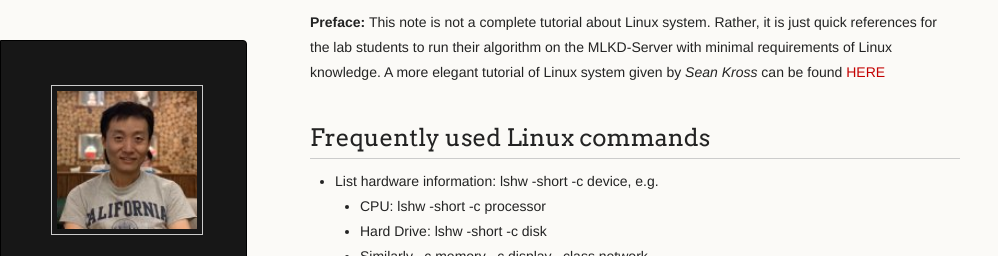
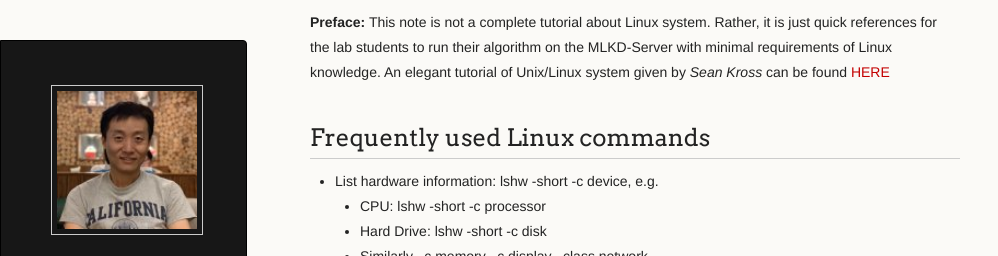
Before and after one commit to hellotem/enmeitu.github.io, a Jekyll site: the page built from resource/linux.md, in a window 1280 px wide and 900 px high. Shown: the top 256 px of the window, without its empty margins (0-998 px from the left). Built offline with Jekyll 4.4.1, drawn with Linux system fonts in a browser that asks for light colours; our own code applies the rules of GitHub Pages for plain Markdown files.

Commit message:
Update linux.md

```diff
--- a/resource/linux.md
+++ b/resource/linux.md
@@ -1,4 +1,4 @@
-**Preface:** This note is not a complete tutorial about Linux system. Rather, it is just quick references for the lab students to run their algorithm on the MLKD-Server with minimal requirements of Linux knowledge. A more elegant tutorial of Linux system given by _Sean Kross_ can be found [HERE](https://github.com/hellotem/the-unix-workbench)
+**Preface:** This note is not a complete tutorial about Linux system. Rather, it is just quick references for the lab students to run their algorithm on the MLKD-Server with minimal requirements of Linux knowledge. An elegant tutorial of Unix/Linux system given by _Sean Kross_ can be found [HERE](https://github.com/hellotem/the-unix-workbench)
 
 ## Frequently used Linux commands
  * List hardware information: lshw -short -c device, e.g.
```
